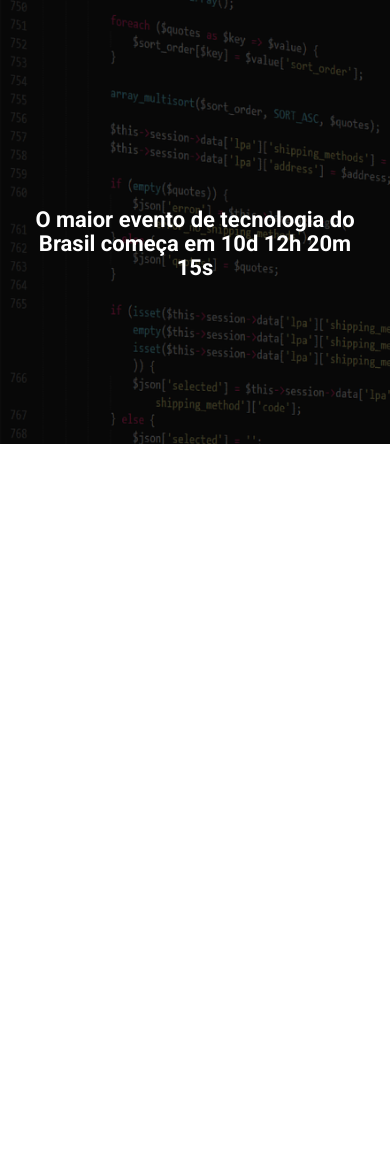
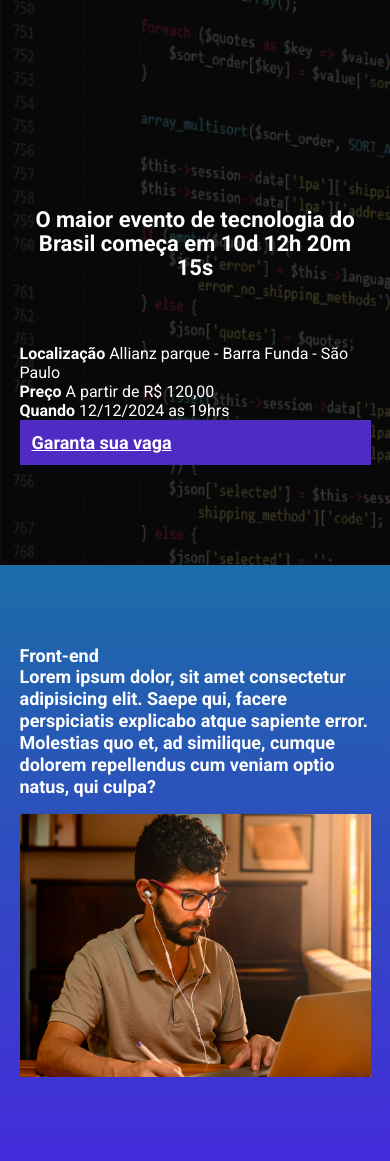
Before and after one commit to Lostleleco/Ebac_tech, a website built with Parcel: page src/index.html in a window 390 px wide. Before the commit the page ends 844 px from the top, so only its background shows below. Built offline with nearby package versions, Linux system fonts and the light colour scheme.

Commit message:
primeira seção

```diff
--- a/src/index.html
+++ b/src/index.html
@@ -14,8 +14,39 @@
         <div class="container">
             <img class="hero__logo" src="./images/ebac_logo.svg" alt="Ebac">
             <p class="hero__text">O maior evento de tecnologia do Brasil começa em 10d 12h 20m 15s</p>
+            <div class="infos-bars">
+                <ul class="infos-bar__infos">
+                    <li class="infos-bar__infos__item">
+                        <b>Localização</b>
+                        Allianz parque - Barra Funda - São Paulo
+                    </li>
+                    <li class="infos-bar__infos__item">
+                        <b>Preço</b>
+                        A partir de R$ 120,00
+                    </li>
+                    <li class="infos-bar__infos__item">
+                        <b>Quando</b>
+                        12/12/2024 as 19hrs
+                    </li>
+                    <a href="#" class="button button--primary">
+                        Garanta sua vaga
+                    </a>
+                </ul>
+
+            </div>
         </div>
     </header>
+    <section class="event">
+        <div class="container">
+            <div class="event__details">
+                <h2 class="event__details__title">
+                    Front-end
+                    <p class="event__details__description">Lorem ipsum dolor, sit amet consectetur adipisicing elit. Saepe qui, facere perspiciatis explicabo atque sapiente error. Molestias quo et, ad similique, cumque dolorem repellendus cum veniam optio natus, qui culpa?</p>
+                </h2>
+            </div>
+            <img class="event__image" src="images/frontend.png" alt="Front-end">
+        </div>
+    </section>
   <script src="./scripts/main.js"></script>
 </body>
 </html>
--- /dev/null
+++ b/src/styles/componentes/_buttons.scss
@@ -0,0 +1,23 @@
+.button {
+
+    padding: 12px;
+    font-size: 18px;
+    font-weight: bold;
+    text-align: center;
+    white-space: nowrap;
+
+    &--primary{
+        color: #fff;
+        background-color: #4f2ac3;
+    }
+
+    @media(max-width: 640px){
+        display: flex;
+        width: 100%;
+        align-items: center;
+    }
+    @media(max-width: 1024){
+        display: flex;
+        align-items: center;
+    }
+}
--- /dev/null
+++ b/src/styles/componentes/_event.scss
@@ -0,0 +1,41 @@
+.event {
+    padding: 80px 0;
+    background-image: linear-gradient(#1b6ca7, #442bdb);
+
+    .container {
+        display: flex;
+    }
+
+    &__image {
+        max-width: 360px;
+    }
+
+    &__details {
+        margin-right: 40px;
+
+        &__title {
+            font-size: 18px;
+            font-weight: bold;
+            margin-bottom: 16px;
+
+        }
+
+        &__description {
+
+            line-height: 22px;
+        }
+    }
+
+    @media(max-width:640px) {
+        .container {
+            display: block;
+        }
+        &__image{
+            width: 100%;
+        }
+        &__details{
+            margin-right: 0;
+            margin-bottom: 16px;
+        }
+    }
+}
--- /dev/null
+++ b/src/styles/componentes/_infos_bar.scss
@@ -0,0 +1,39 @@
+.infos-bar {
+    padding: 16px 24px;
+    background-color: #fff;
+    display: flex;
+    justify-content: space-between;
+    text-decoration: none;
+
+    &__infos {
+        display: flex;
+        gap: 40px;
+    }
+
+    &__item {
+        font-size: 14px;
+        color: #000;
+
+        b {
+            color: #000;
+            font-size: 18px;
+            display: block;
+        }
+    }
+    @media(max-width: 640px){
+        display: block;
+
+        &__infos{
+            display: block;
+
+            &__intem{
+                margin-bottom: 24px;
+            }
+        }
+    }
+    @media(max-width: 1024){
+        &__infos{
+            gap: 16px;
+        }
+    }
+}
--- a/src/styles/main.scss
+++ b/src/styles/main.scss
@@ -1,4 +1,9 @@
+
 @use 'hero';
+@use 'Componentes/infos_bar';
+@use 'Componentes/buttons';
+@use 'componentes/event';
+
 
 *{
     margin: 0;
@@ -6,6 +11,7 @@
     box-sizing: border-box;
     font-family: Roboto, sans-serif;
     color: #fff;
+    list-style: none;
 }
 
 
```
